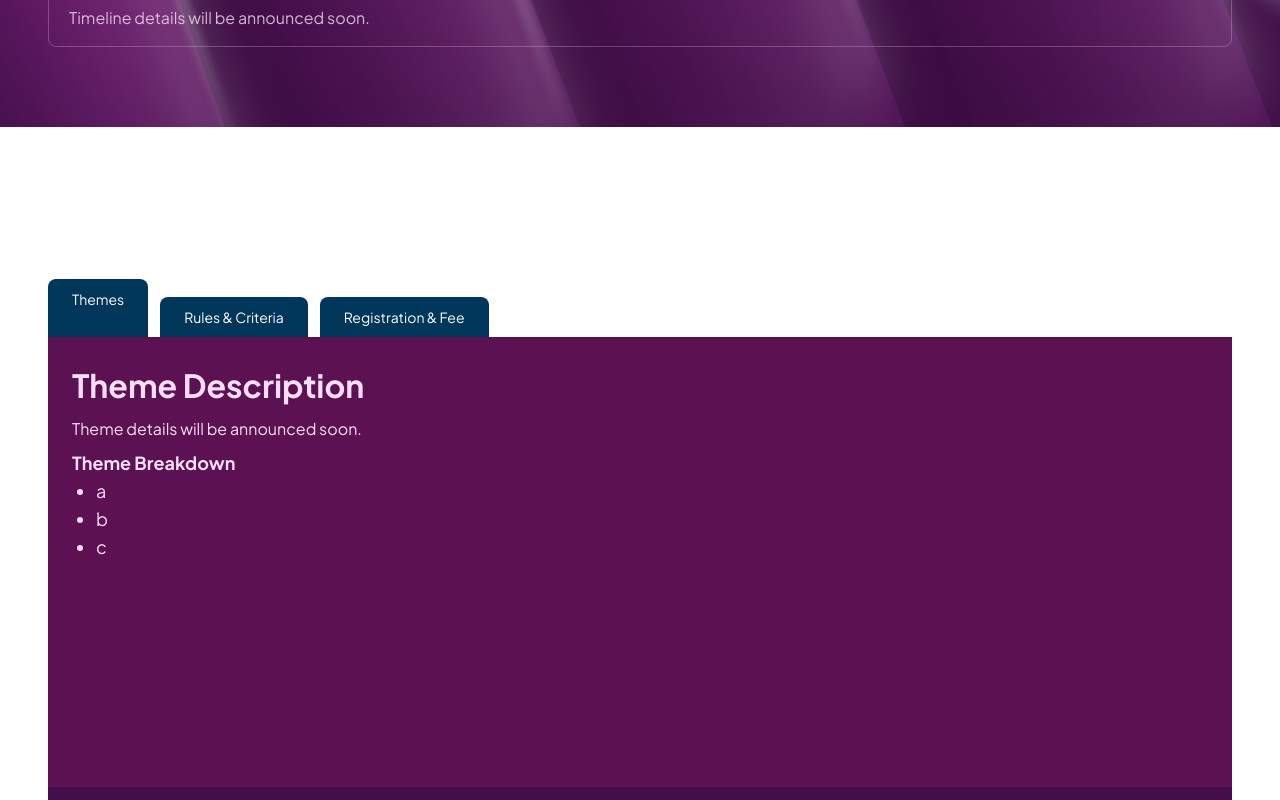
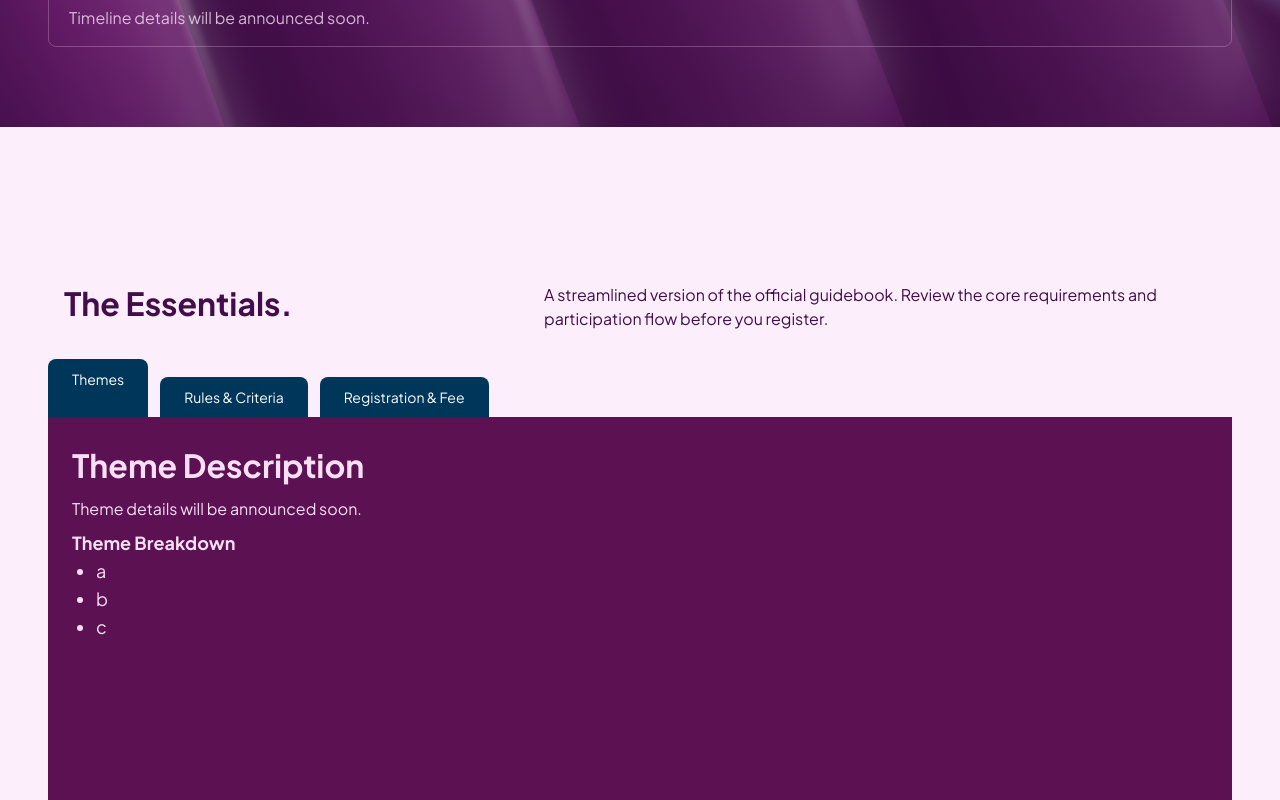
Before and after one commit to apecxugm/apecx2026, a Next.js app: page /competition/bcc in a window 1280 px wide. Shown: the part 1340-2140 px from the top of the page. Built offline with nearby package versions, Linux system fonts and the light colour scheme.

Commit message:
fix(guidebook): add header

```diff
--- a/src/modules/competition/guidebook.tsx
+++ b/src/modules/competition/guidebook.tsx
@@ -158,8 +158,12 @@ const Guidebook = ({
   ]);
 
   return (
-    <section className="bg-neutral-100 py-12 md:py-38">
+    <section className="bg-[#FCEFFB] py-12 md:py-38">
       <Container className="flex flex-col gap-0 px-0 md:px-8 xl:px-12">
+        <div className="px-4 flex md:flex-row flex-col justify-between items-center mb-6 space-y-2 w-full">
+          <h3>The Essentials.</h3>
+          <p className="max-w-2xl">A streamlined version of the official guidebook. Review the core requirements and participation flow before you register.</p>
+        </div>
         <div className="flex flex-row mx-4 md:mx-0 items-end gap-2 md:gap-3">
           {TAB_LABELS.map((tab) => {
             const isActive = tab.id === activeTab;
```
